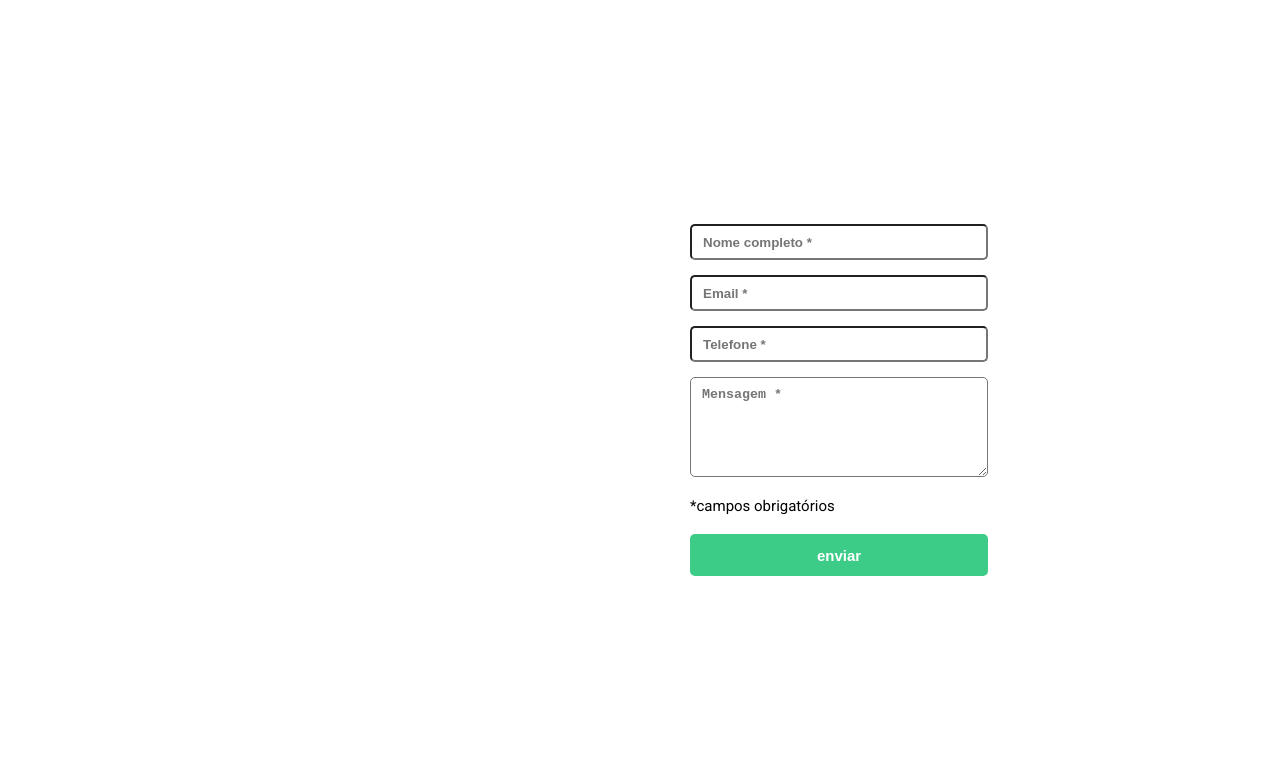
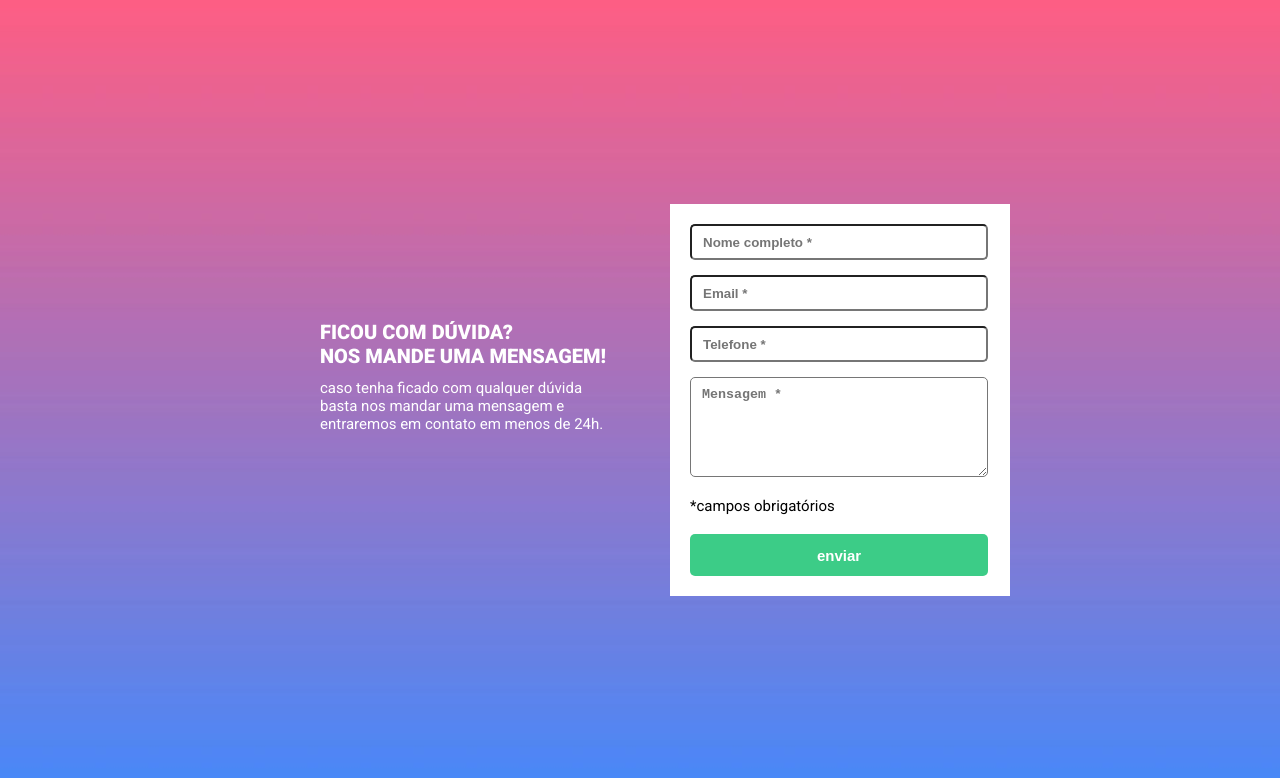
Before and after one commit to jonassouza1/validation-form-design, a plain HTML site: page index.html in a window 1280 px wide. Drawn offline with Linux system fonts and the light colour scheme.

Commit message:
camminho de imagem

```diff
--- a/src/css/style.css
+++ b/src/css/style.css
@@ -3,7 +3,7 @@ body {
     justify-content: center;
     align-items: center;
     min-height: 100vh;
-    background-image: url('../src/imagens/bg-repeat.jpg');
+    background-image: url('../imagens/bg-repeat.jpg');
     background-repeat: repeat-x;
     background-size: contain;
     font-family: 'Roboto', sans-serif;
```
